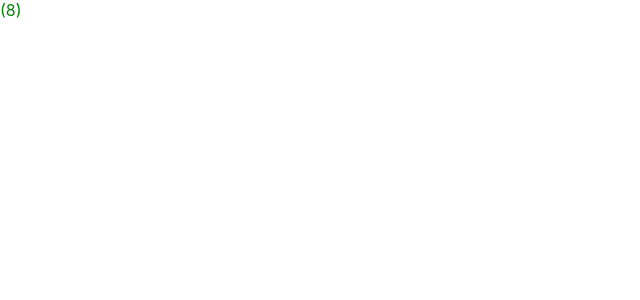
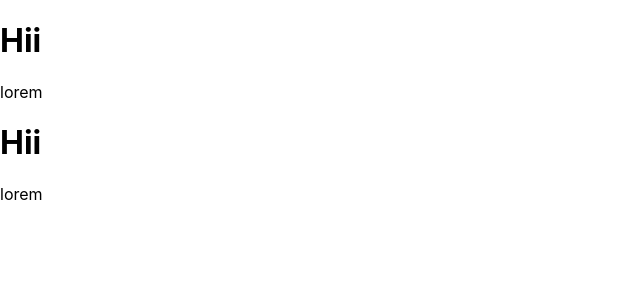
Before and after one commit to gavand-sagar/fsd-july-2024, a React (Create React App) app: page / in a window 1280 px wide. Shown: the top 300 px of the page, without its empty margins (0-640 px from the left). Built offline with nearby package versions, Linux system fonts and the light colour scheme.

Commit message:
Fragement

```diff
--- a/src/App.js
+++ b/src/App.js
@@ -1,36 +1,12 @@
 import logo from './logo.svg';
 import './App.css';
-import { CircleContainer } from './CircleContainer';
-import TopContainer from './TopContainer';
-import { Component } from 'react';
-
-function Upper({ value }) {
-  return (<span className={(value >= 0 ? "green" : "red")}>({value})</span>)
-}
-
-function Stock({ newValue, oldValue, name }) {
-  let change = (newValue - oldValue).toFixed(2);
-  let changePercent = (change * 100 / oldValue).toFixed(2)
-  return (<fieldset>
-    {name} {newValue}
-    <br />
-    <span className={(change >= 0 ? "green small-text" : "red small-text")}>{change}</span>
-    &nbsp;
-    {change >= 0 ? <span className='green small-text'>&uarr;</span> : <span className='red'>&darr;</span>}
-    &nbsp;
-    <span className={(changePercent >= 0 ? "green small-text" : "red small-text")}>({changePercent}%)</span>
-  </fieldset>)
-}
-
+import FragmentDemo from './FragmentDemo';
 
 function App() {
   return (
     <div className="App">
-      <Upper value={8}></Upper>
-      {/* <Stock name={"IOP"} newValue={300} oldValue={220} />
-      <Stock name={"DSG"} newValue={50} oldValue={40}></Stock>
-      <Stock name={"HGJ"} newValue={30} oldValue={40}></Stock>
-      <Stock name={"IUU"} newValue={30} oldValue={70}></Stock> */}
+      <FragmentDemo />
+      <FragmentDemo />
     </div>
   );
 }
--- /dev/null
+++ b/src/FragmentDemo.jsx
@@ -0,0 +1,11 @@
+import React from 'react'
+
+export default function FragmentDemo() {
+    return (
+        //fragment  <>
+        <>
+            <h1>Hii</h1>
+            <p>lorem</p>
+        </>
+    )
+}
--- /dev/null
+++ b/src/Upper.jsx
@@ -0,0 +1,4 @@
+
+export default function Upper({ value }) {
+    return (<span className={(value >= 0 ? "green" : "red")}>({value})</span>)
+}
```
Also changed, not shown: src/Stock.jsx (added, +14 -0 lines).
